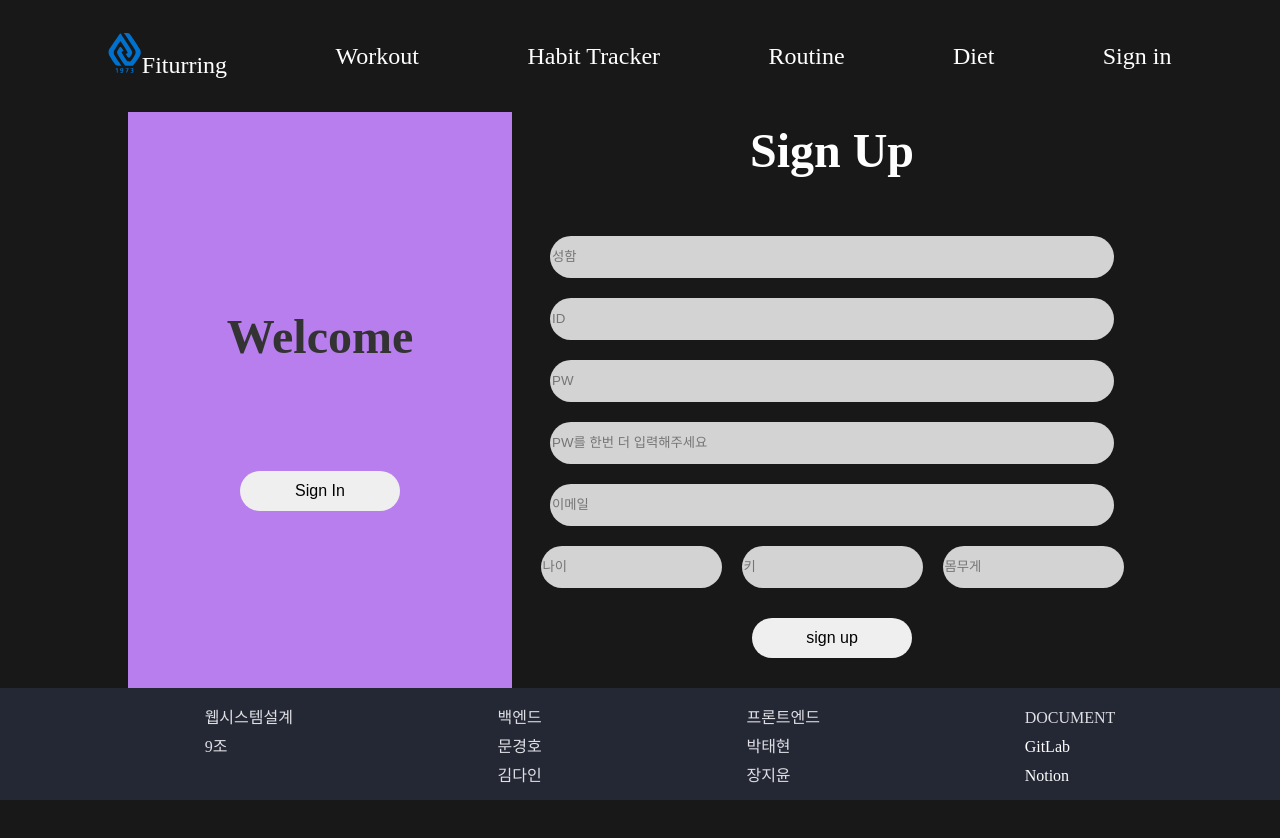
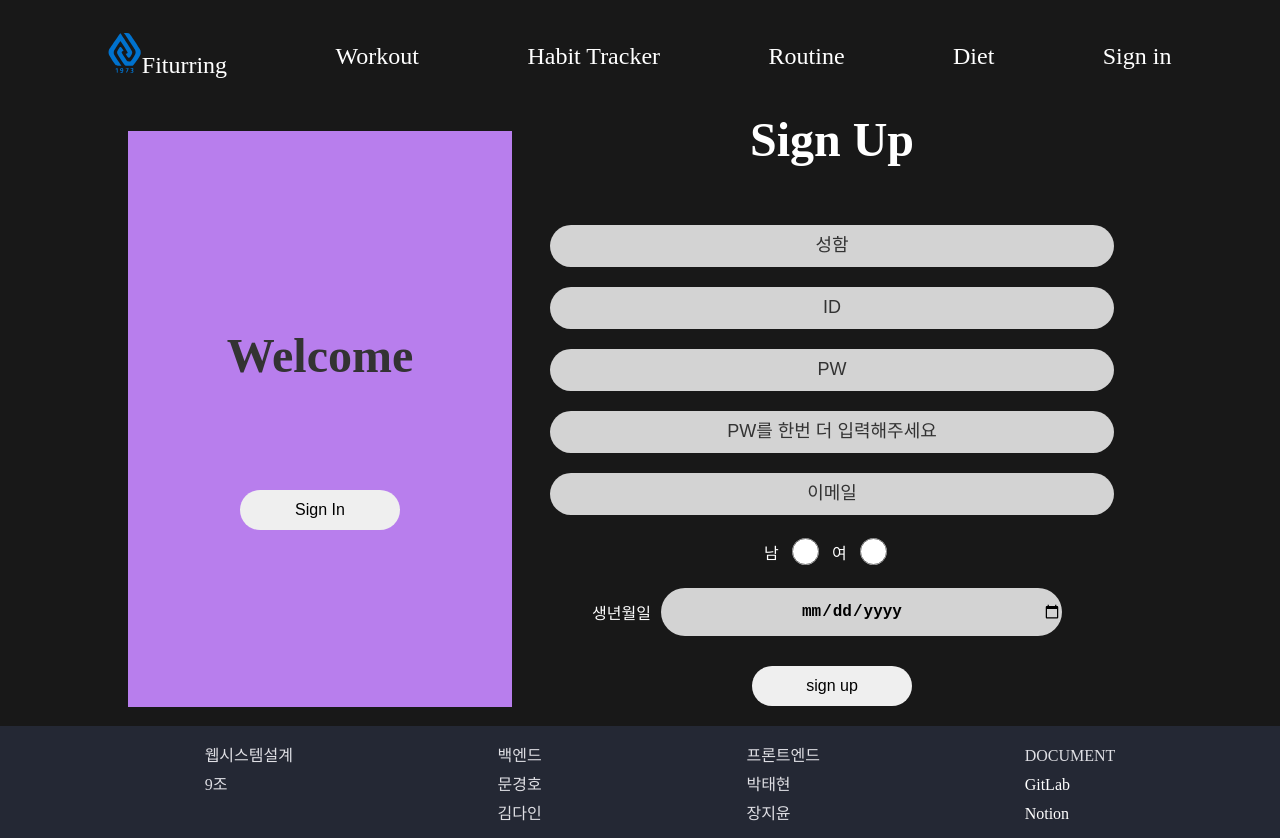
Before and after one commit to Nyam2C/-FitUrRing, a React (Create React App) app in the folder front/: page /sign in a window 1280 px wide. Both pictures are taken after a click on the button "Sign Up". Before the commit the page ends 800 px from the top, so only its background shows below. Built offline with nearby package versions, Linux system fonts and the light colour scheme; the HTML template or start-up script is replaced by a standard one.

Commit message:
Feat: 로그인/회원가입 API연결

```diff
--- /dev/null
+++ b/front/src/api.js
@@ -0,0 +1,43 @@
+
+async function userLogin(userId, password){
+    try{
+        const uri = '/api/login'
+        const response = await fetch(uri, {
+             method: "POST",
+             headers: {
+                 "Conent-Type": "application/json",
+             },
+             body: JSON.stringify({ userId, password }),
+         });
+
+         if (response.ok){
+            const data = await response.json();
+            window.localStorage.setItem('accessToken', data.token);
+         }
+         else{
+            throw new Error('Network error', response.status);
+         }
+    } catch(err) {
+        console.error(err.message);
+    }
+}
+
+async function userSignUp(body) {
+    try{
+        const uri = 'api/signup'
+        const response = await fetch(uri, {
+            method: "POST",
+            headers: {
+                "Content-type": "application/json"
+            },
+            body: JSON.stringify(body)
+        });
+        if (!response.ok){
+            throw new Error("Network Error", response.status);
+        }
+        return response.ok;
+    } catch(err){
+        console.error(err.message);
+    }
+}
+export {userLogin, userSignUp};
--- /dev/null
+++ b/front/src/components/SignIn.jsx
@@ -0,0 +1,28 @@
+import react, { useState } from 'react';
+import './index.css';
+import { userLogin } from '../api';
+
+function SignIn(){
+    const [userId, setUserId] = useState('');
+    const [password, setPassword] = useState('');
+
+    function handleSignIn(e){
+        e.preventDefault();
+        const data = {
+            user_id: userId,
+            user_password: password
+        }
+        userLogin(data);
+    }
+
+    return (
+        <form id="signInForm" className="rightmove" onSubmit={handleSignIn}>
+            <label id="title">Sign In</label>
+            <input type="text" name="id" placeholder='ID' onChange={(e) => setUserId(e.target.value)} value={userId}></input>
+            <input type="password" name="pw" placeholder='PW'onChange={(e) => setPassword(e.target.value)} value={password}></input>
+            <button type="submit">sign in</button>
+        </form>
+    );
+}
+
+export default SignIn;
--- /dev/null
+++ b/front/src/components/SignUp.jsx
@@ -0,0 +1,76 @@
+import react, { useState } from 'react';
+import './index.css';
+import { userSignUp } from '../api';
+
+function SignUp(){
+    const [userId, setUserId] = useState('');
+    const [password, setPassword] = useState('');
+    const [userName, setUserName] = useState('');
+    const [email, setEmail] = useState('');
+    const [birthdate, setBirthdate] = useState();
+    const [gender, setGender] = useState(0);
+
+    const handleConfirm = (e) => {
+        if (e.target.value !== password){
+            return (
+                <label>비밀번호가 일치하지 않습니다.</label>
+            )
+        }
+    };
+
+    function handleSignUp(e){
+        e.preventDefault();
+        const data = {
+            user_id: userId,
+            user_password: password,
+            user_name: userName,
+            user_gender: (gender === 'male')?0:1,
+            user_birthdate: birthdate,
+            user_email: email,
+            user_created_at: new Date(),
+        }
+        //console.log(data)
+        const ok = userSignUp(data);
+        if (ok){
+            alert("회원가입이 완료되었습니다.");
+            window.location.reload();
+        }
+    }
+
+    return (
+        <>
+            <form id="signUpForm" className='leftmove' onSubmit={handleSignUp}>
+                <label id="title">Sign Up</label>
+                <input required type="text" name="name" placeholder='성함' value={userName}
+                        onChange={(e) => setUserName(e.target.value)}></input>
+                <input required type="text" name="id" placeholder='ID' value={userId}
+                        onChange={(e) => setUserId(e.target.value)} ></input>
+                <input required type="password" name="pw" placeholder='PW' value={password}
+                        onChange={(e) => setPassword(e.target.value)}></input>
+                <input required type="password" name="pwConfirm" placeholder='PW를 한번 더 입력해주세요'
+                        onChange={handleConfirm}></input>
+                <input required type="email" name="email" placeholder='이메일' value={email}
+                        onChange={(e) => setEmail(e.target.value)}></input>
+                <div className='inputbox'>
+                    <label>남</label>
+                    <input type="radio" name="gender" value={"male"} onChange={(e) => setGender(e.target.value)}></input>
+                    <label>여</label>
+                    <input type="radio" name="gender" value={"female"} onChange={(e) => setGender(e.target.value)}></input>
+                </div>
+                <div className='inputbox'>
+                    <label>생년월일</label>
+                    <input type="date" placeholder="생년월일" name="birthdate" value={birthdate} onChange={(e) => setBirthdate(e.target.value)}></input>
+                </div>
+                {/* <div style={{display: "flex", width: "30em", justifyContent: "center"}}>
+                    <input id="age" type="number" name="age" placeholder='나이'></input>
+                    <input id="height" type="number" name="height" placeholder='키'></input>
+                    <input id="weight" type="number" name="weight" placeholder='몸무게'></input>
+                </div> */}
+
+                <button type="submit">sign up</button>
+            </form>
+        </>
+    );
+}
+
+export default SignUp;
--- a/front/src/components/index.css
+++ b/front/src/components/index.css
@@ -33,3 +33,29 @@
 ul{
     list-style-type: none;
 }
+
+.inputbox{
+    display: flex;
+    flex-direction: row;
+    align-items: center;
+}
+
+input[type='date']{
+    width: 25em;
+    text-align: center;
+    font-size: large;
+    font-weight: bold;
+}
+input[type='radio']{
+    width: 2em;
+    height: 2em;
+    margin: 1em;
+}
+
+input[type='radio']:checked {
+    -webkit-appearance: none;
+    -moz-appearance: none;
+    appearance: none;
+    background-color: #B87EED;
+    border: 0.3em solid #FFFFFF;
+  }
--- a/front/src/pages/Sign.jsx
+++ b/front/src/pages/Sign.jsx
@@ -1,53 +1,13 @@
 import React, { useEffect, useState } from 'react';
 import './index.css';
-
-function SignInForm(){
-    return (
-        <form id="signInForm" className="rightmove">
-            <label id="title">Sign In</label>
-            <input
-            id="id"
-            type="text"
-            name="id"
-            placeholder='ID'
-            ></input>
-            <input
-            id="pw"
-            type="password"
-            name="pw"
-            placeholder='PW'
-            ></input>
-            <button type="submit">sign in</button>
-        </form>
-    );
-}
-
-function SignUpForm(){
-    return (
-        <form id="signUpForm" className='leftmove'>
-            <label id="title">Sign Up</label>
-            <input required id="name" type="text" name="name" placeholder='성함'></input>
-            <input required id="id" type="text" name="id" placeholder='ID'></input>
-            <input required id="pw" type="password" name="pw" placeholder='PW'></input>
-            <input required id="pwConfirm" type="password" name="pwConfirm" placeholder='PW를 한번 더 입력해주세요'></input>
-            <input required id="email" type="email" name="email" placeholder='이메일'></input>
-
-            <div style={{display: "flex", width: "30em", justifyContent: "center"}}>
-                <input id="age" type="number" name="age" placeholder='나이'></input>
-                <input id="height" type="number" name="height" placeholder='키'></input>
-                <input id="weight" type="number" name="weight" placeholder='몸무게'></input>
-            </div>
-
-            <button type="submit">sign up</button>
-        </form>
-
-    );
-}
+import SignIn from '../components/SignIn';
+import SignUp from '../components/SignUp';
+import { userLogin, userSignUp } from '../api';
 
 function AsideContent({ isActive, onShow, title, label }){
     let move = '';
     if (label === 'Sign In') move = 'rightmove';
-    else                move = 'leftmove';
+    else                     move = 'leftmove';
 
     return (
         <>
@@ -94,14 +54,14 @@ function Sign() {
                 isActive={activeIndex === 0}
                 onShow={() => setActiveIndex(0)}
             >
-                <SignInForm />
+                <SignIn />
             </Panel>
 
             <Panel
                 isActive={activeIndex === 1}
                 onShow={() => setActiveIndex(1)}
             >
-                <SignUpForm />
+                <SignUp />
             </Panel>
             <AsideContent
                 isActive={activeIndex === 1}
--- a/front/src/pages/index.css
+++ b/front/src/pages/index.css
@@ -18,13 +18,13 @@ aside{
     overflow: hidden;
   }
 
-@keyframes leftmove {
+/* @keyframes leftmove {
     from {transform: translate3d(-50vw, 0, 0);}
 }
 
 @keyframes rightmove {
     from {transform: translate3d(50vw, 0, 0);}
-}
+} */
 
 #title{
     font-size: 3em;
@@ -69,3 +69,9 @@ button{
     height: 2.5em;
     font-size:medium;
 }
+
+input::placeholder{
+    color: #333333;
+    text-align: center;
+    font-size: large;
+}
```
